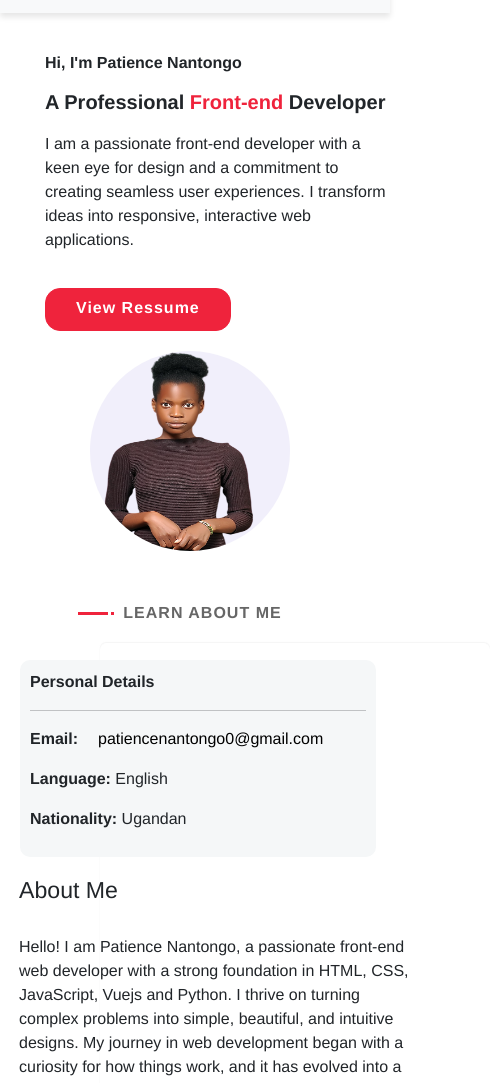
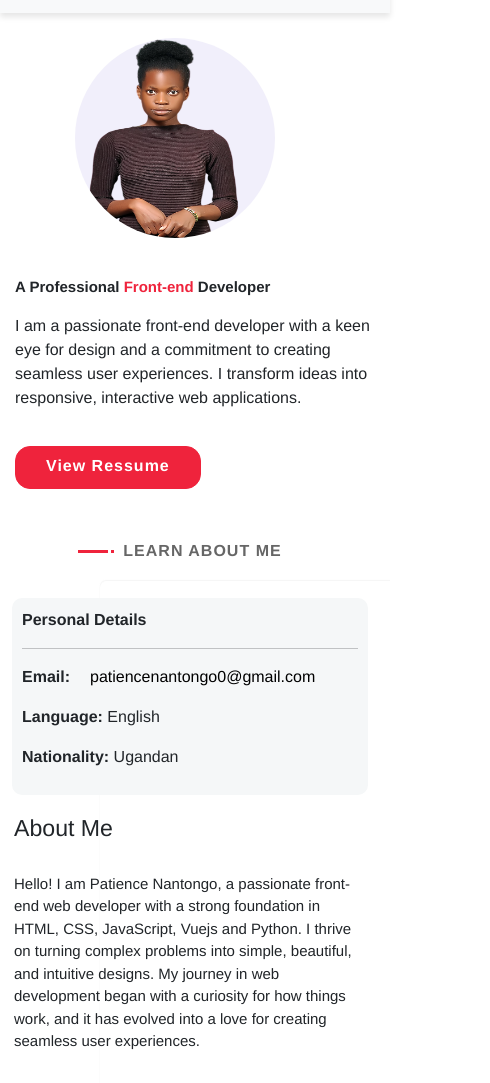
Before and after one commit to PatienceRania/portfolio, a plain HTML site: page index.html in a window 390 px wide. Shown: the part 67-1150 px from the top of the page, 490 px wide, since content can reach past the window. Drawn offline with nearby package versions, Linux system fonts and the light colour scheme.

Commit message:
second commit

```diff
--- a/css/style.css
+++ b/css/style.css
@@ -8,7 +8,7 @@ body {
     font-family: "Mona Sans", "Helvetica Neue", Helvetica, Arial, sans-serif;
     margin: 0;
     padding: 0;
-    overflow-x: hidden;
+    overflow-x: hidden !important;
 }
 
 a {
@@ -455,8 +455,14 @@ button[type="submit"]:hover {
 }
 
 @media (max-width: 768px) {
+
+    html,
     body {
         overflow-x: hidden !important;
+        width: 100% !important;
+    }
+
+    body {
         display: flex;
         flex-direction: column;
         justify-content: center;
@@ -466,12 +472,20 @@ button[type="submit"]:hover {
         overflow-x: hidden !important;
     }
 
+    .navbar-collapse {
+        display: none !important;
+    }
+
     .container-fluid {
         max-width: 100%;
         padding-left: 15px;
         padding-right: 15px;
+        overflow: hidden;
     }
 
+    .navbar-brand {
+        margin-left: -20px !important;
+    }
 
     .navbar-nav {
         flex-wrap: wrap;
@@ -484,16 +498,22 @@ button[type="submit"]:hover {
 
     .intro {
         flex-direction: column;
-        margin-left: -55px;
+        margin-left: -85px;
+    }
+
+    .simple-intro h4 {
+        display: none;
     }
 
     .simple-intro h2 {
-        font-size: 20px !important;
+        font-size: 15px !important;
     }
 
     .profile-pic {
-        margin-top: 20px;
+        margin-top: -15px;
         margin-left: -55px;
+        order: -1;
+        margin-bottom: 40px;
 
     }
 
@@ -503,21 +523,24 @@ button[type="submit"]:hover {
     }
 
     #personal-details {
-        margin-left: -97px;
+        margin-left: -105px;
     }
 
     #about-details {
-        margin-left: -110px !important;
+        margin-left: -115px !important;
         margin-top: 20px !important;
+        font-size: 15px;
 
     }
 
     #simple-text {
-        width: 400px !important;
+        width: 355px !important;
     }
 
     #skillset {
-        margin-left: -100px;
-        width: 400px;
+        margin-left: -110px;
+        width: 355px;
     }
+
+
 }
```
Also changed, not shown: index.html (+17 -14 lines).
